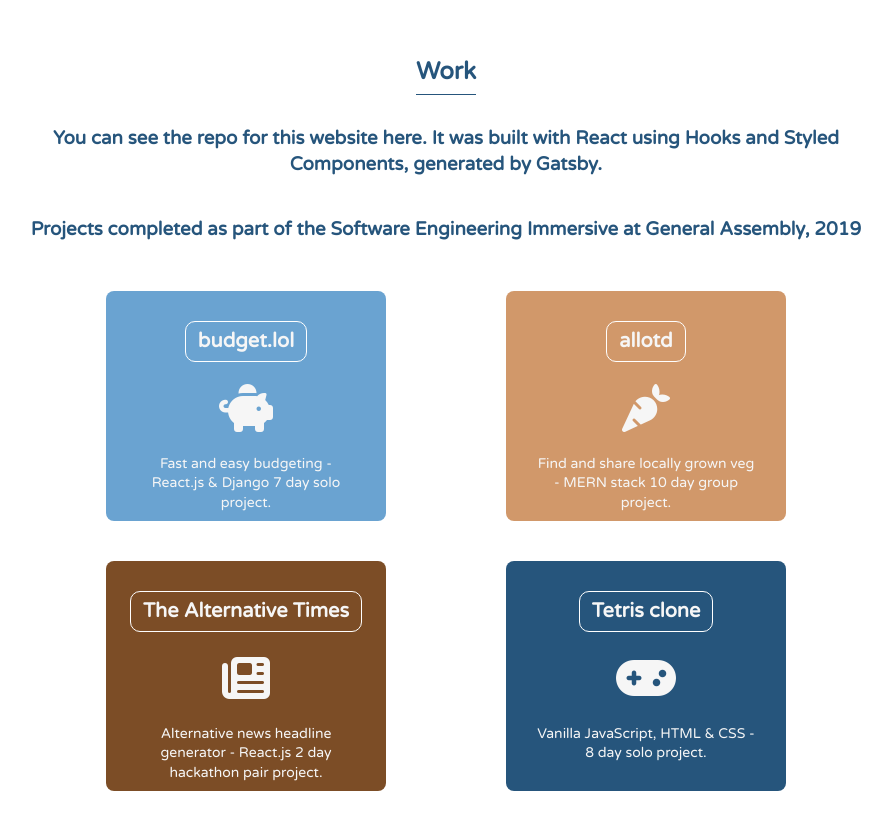
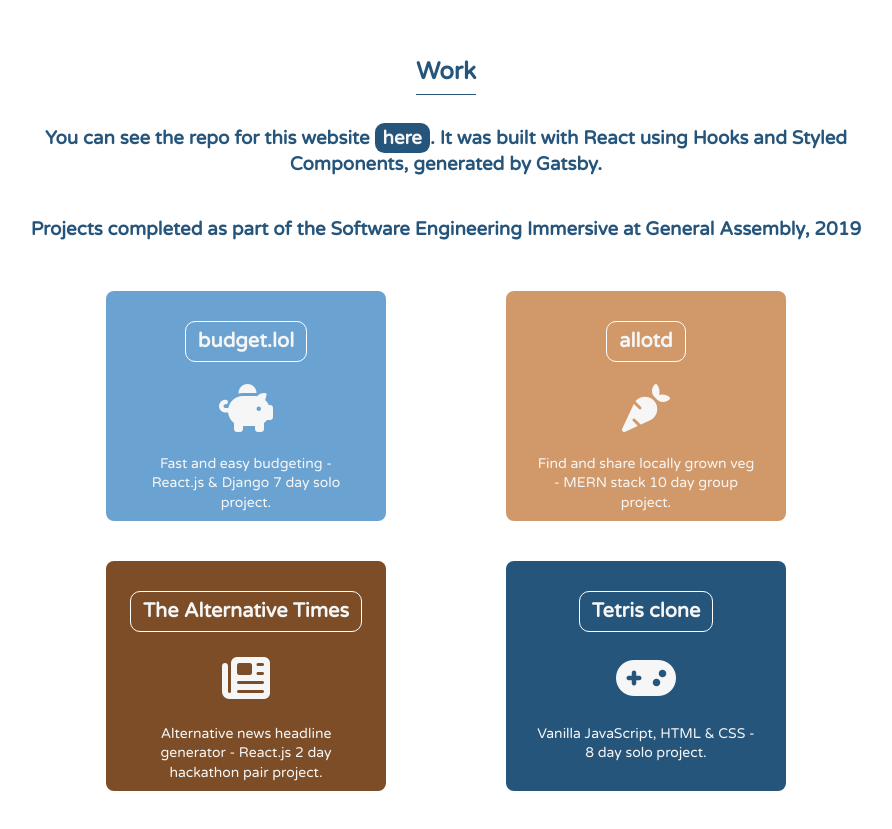
Before and after one commit to paulcooke/paulcooke.github.io, a Gatsby site: page / in a window 1280 px wide. Shown: the part 1280-2109 px from the top of the page, without its empty margins (194-1086 px from the left). Built offline with nearby package versions, Linux system fonts and the light colour scheme; Gatsby itself is replaced by a stand-in of ours.

Commit message:
added repo link for site itself

```diff
--- a/src/components/index-page/work-section/StyledSectionWork.js
+++ b/src/components/index-page/work-section/StyledSectionWork.js
@@ -24,6 +24,17 @@
     margin: 10px auto;
     line-height: 1.4;
   }
+  a {
+    text-decoration: none;
+    background: #26557c;
+    color: #f6f6f6;
+    padding: 4px 8px;
+    border-radius: 0.5em;
+    &:hover {
+      background: #D5D5D5;
+      color: #26557c;
+    }
+  }
 `
 
 const ProjectsContainer = styled.div`
@@ -41,7 +52,7 @@
 
       <h2>Work</h2>
       <ProjectsWrapper>
-        <h3>You can see the repo for this website <strong><a>here</a></strong>. It was built with React using Hooks and Styled Components, generated by Gatsby.</h3>
+        <h3>You can see the repo for this website <a href={"https://github.com/paulcooke/paulcooke.github.io"} target="_blank">here</a>. It was built with React using Hooks and Styled Components, generated by Gatsby.</h3>
         <br />
         <h3>Projects completed as part of the Software Engineering Immersive at General Assembly, 2019</h3>
         <br />
```
